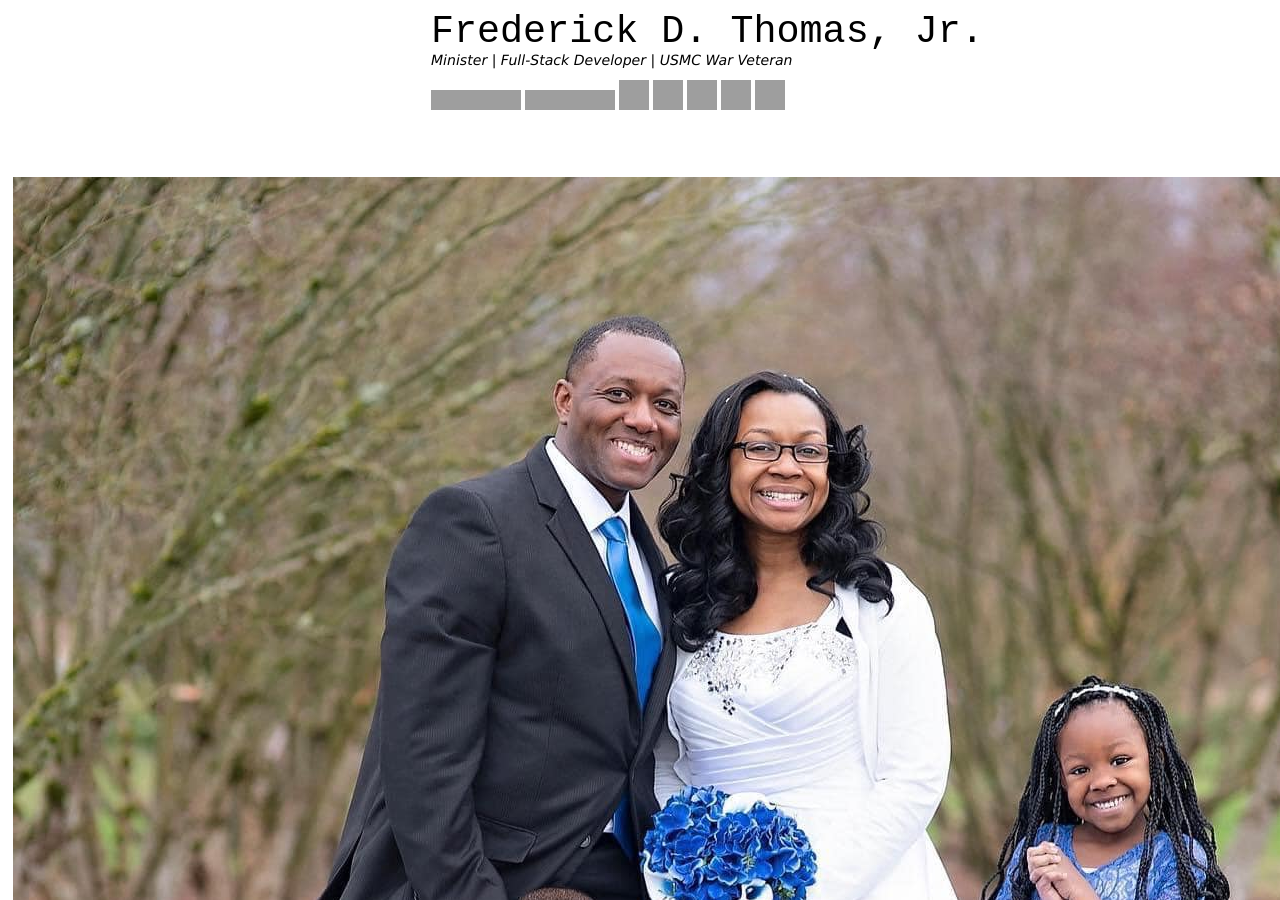
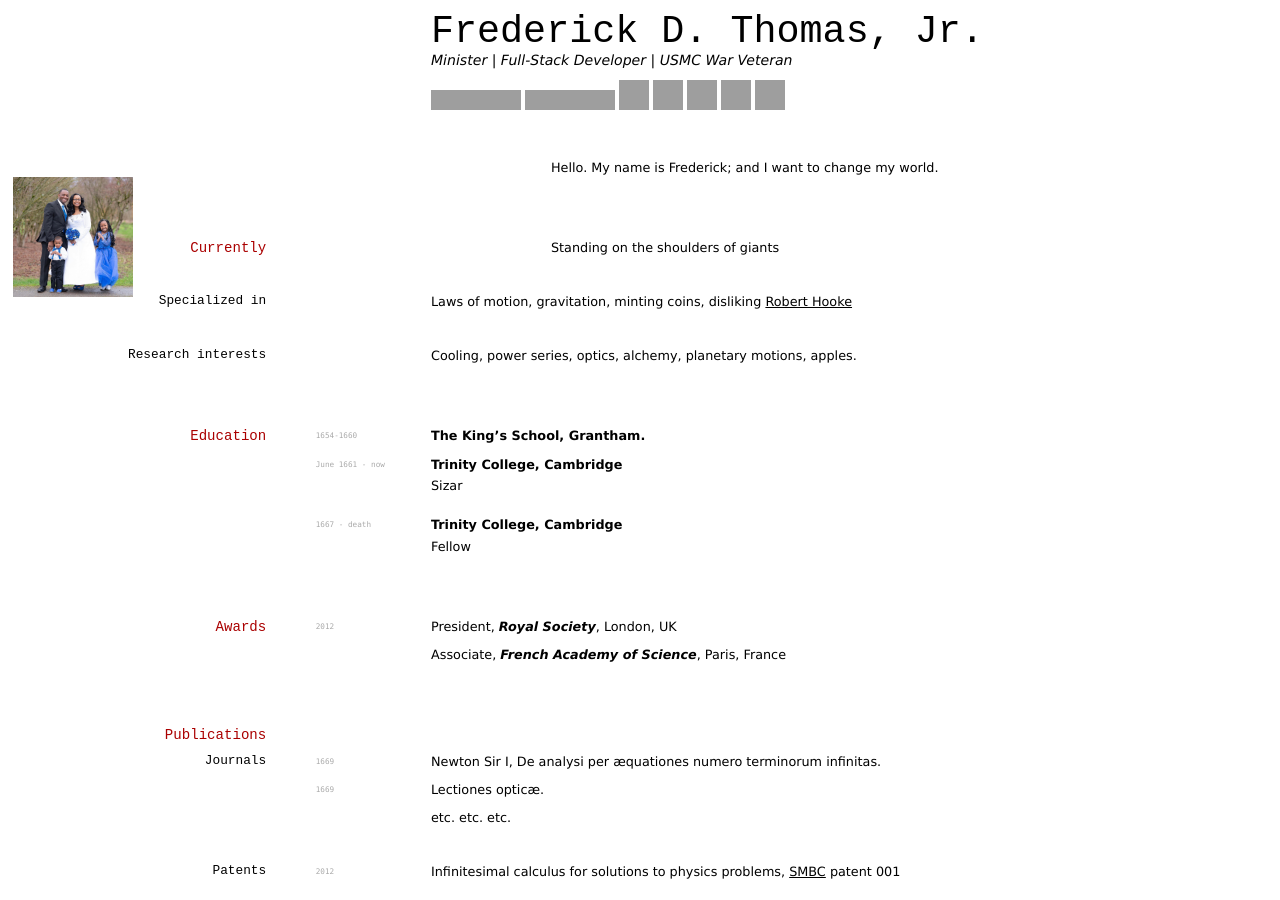
Before and after one commit to elipapa/markdown-cv, a Jekyll site: the page built from index.md, in a window 1280 px wide and 900 px high. Built offline with Jekyll 4.4.1, drawn with Linux system fonts in a browser that asks for light colours; grey boxes are pictures that could not be loaded.

Commit message:
Img resized, and Intro added.

```diff
--- a/index.md
+++ b/index.md
@@ -10,7 +10,9 @@ Minister | Full-Stack Developer | USMC War Veteran
 <a href="https://github.com/supercodingninja" target="blank"><img align="center" src="https://cdn.jsdelivr.net/npm/simple-icons@3.0.1/icons/github.svg" alt="discoverfrederickthomas" height="30" width="30" /></a>&nbsp;<a href="https://linkedin.com/in/discoverfrederickthomas" target="blank"><img align="center" src="https://cdn.jsdelivr.net/npm/simple-icons@3.0.1/icons/linkedin.svg" alt="discoverfrederickthomas" height="30" width="30" /></a>&nbsp;<a href="mailto:SuperCodingNinja@outlook.com" target="blank"><img align="center" src="https://cdn.jsdelivr.net/npm/simple-icons@3.0.1/icons/microsoftoutlook.svg" alt="supercodingninja" height="30" width="30"/></a>&nbsp;<a href="https://www.youtube.com/playlist?list=PLnxMwdxjTgTEN-xRODXLJ6sI5hgz1lFbu" target="blank"><img align="center" src="https://cdn.jsdelivr.net/npm/simple-icons@3.0.1/icons/youtube.svg" alt="# discoverfrederickthomas" height="30" width="30"/></a>&nbsp;<a href="https://fb.com/supercodingninja" target="blank"><img align="center" src="https://cdn.jsdelivr.net/npm/simple-icons@3.0.1/icons/facebook.svg" alt="supercodingninja" height="30" width="30" /></a>
 
 
-## ![fam](media/Fam.jpg)
+## <img src="media/Fam.jpg" align="left" height="120" width="120"/>
+
+Hello.  My name is Frederick; and I want to change my world.
 
 ## Currently
 
```
